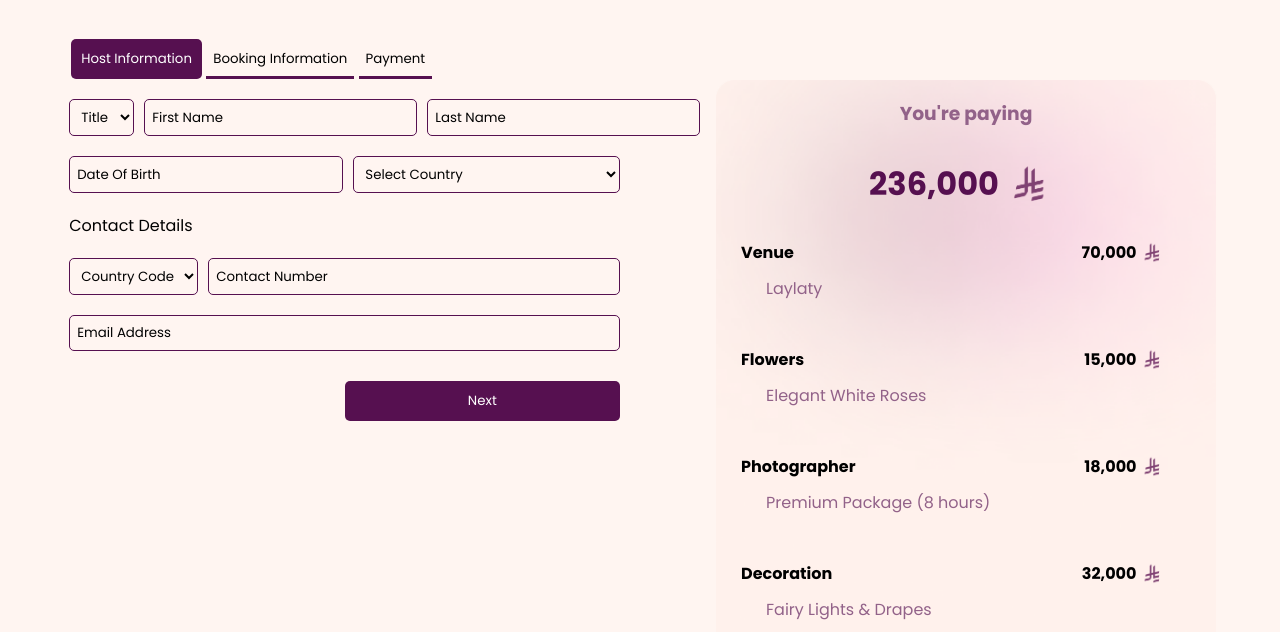
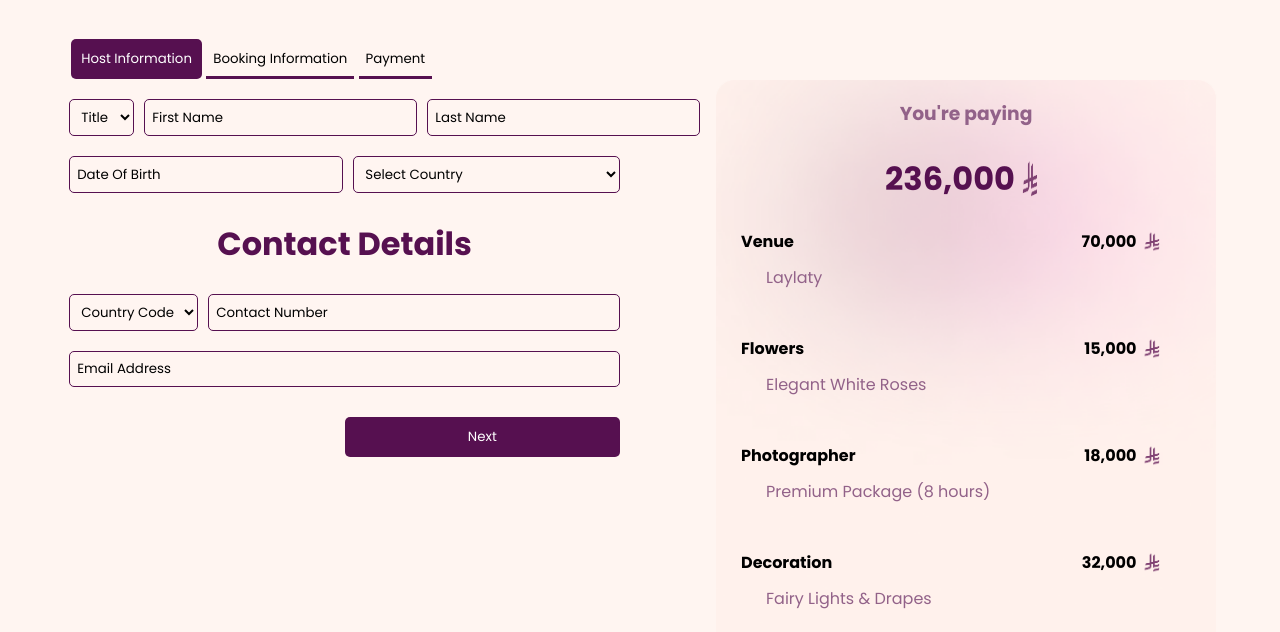
Before and after one commit to shathaosa/Event-Key, a plain HTML site: page HTML/Host.html in a window 1280 px wide. Shown: the part 168-800 px from the top of the page. Drawn offline with Linux system fonts and the light colour scheme.

Commit message:
errors fixed

```diff
--- a/CSS/styles.css
+++ b/CSS/styles.css
@@ -12,7 +12,7 @@ header {
     align-items: center;
     margin-bottom: 50px;
 }
-h1{
+h2{
     color: #561050;
     font-size: 32px;
     display: flex;
@@ -27,7 +27,6 @@ h3{
 nav{
     display: grid;
     grid-template-columns: 1fr 1fr 1fr 1fr;
-    gap:auto;
 }
 nav a{
     color: #561050;
--- a/HTML/Host.html
+++ b/HTML/Host.html
@@ -9,7 +9,7 @@
 </head>
 <body>
     <header>
-        <img class="logo" src="/Media/EK logo.png" alt="logo">
+        <img class="logo" src="/Media/EKlogo.png" alt="logo">
         <nav>
             <a href="#">Home</a>
             <a href="#">About</a>
@@ -19,13 +19,13 @@
         <button class="signup">Sign Up</button>
     </header>
 
-    <section class="buttons">
+    <div class="buttons">
         <input type="button" value="Host Information" id="host">
         <input type="button" value="Booking Information" id="booking">
         <input type="button" value="Payment" id="payment">
-    </section>
+    </div>
 
-    <section class="fields">
+    <div class="fields">
         <form method="get">
             <section class="info">
                 <div class="container1">
@@ -55,7 +55,7 @@
                         </select>
                 </div>
 
-                <label>Contact Details</label>
+                <h2>Contact Details</h2>
                 <div class="container3">
                     <div class="code">
                         <select name="code">
@@ -79,7 +79,7 @@
 
         <section class="order">
             <h3>You're paying</h3>
-            <h1>236,000 <img class="riyal" src="/Media/Riyal.png" alt="Riyal"></h1>
+            <h2>236,000 <img class="riyal" src="/Media/Riyal.png" alt="Riyal"></h2>
 
             <div class="details">
                 <p class="catagory">Venue<span class="price">70,000 <img class="riyal" src="/Media/Riyal.png" alt="Riyal"></span></p>
@@ -105,6 +105,7 @@
                 <p class="total">Total<span class="price">236,000 <img class="riyal" src="/Media/Riyal.png" alt="Riyal"></span></p>
             </div>
         </section>
+    </div>
 
     </body>
 </html>
```
Also changed, not shown: Media/EKlogo.png (renamed from Media/EK logo.png).
